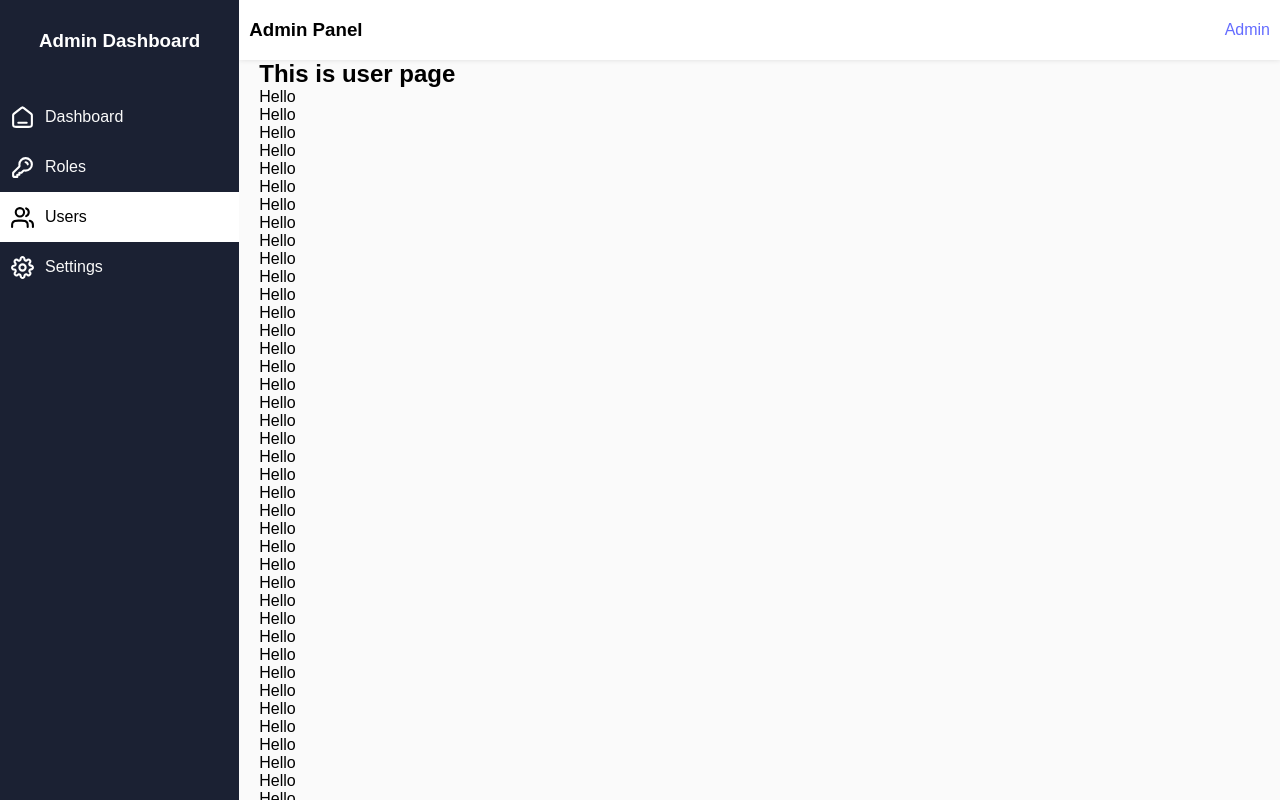
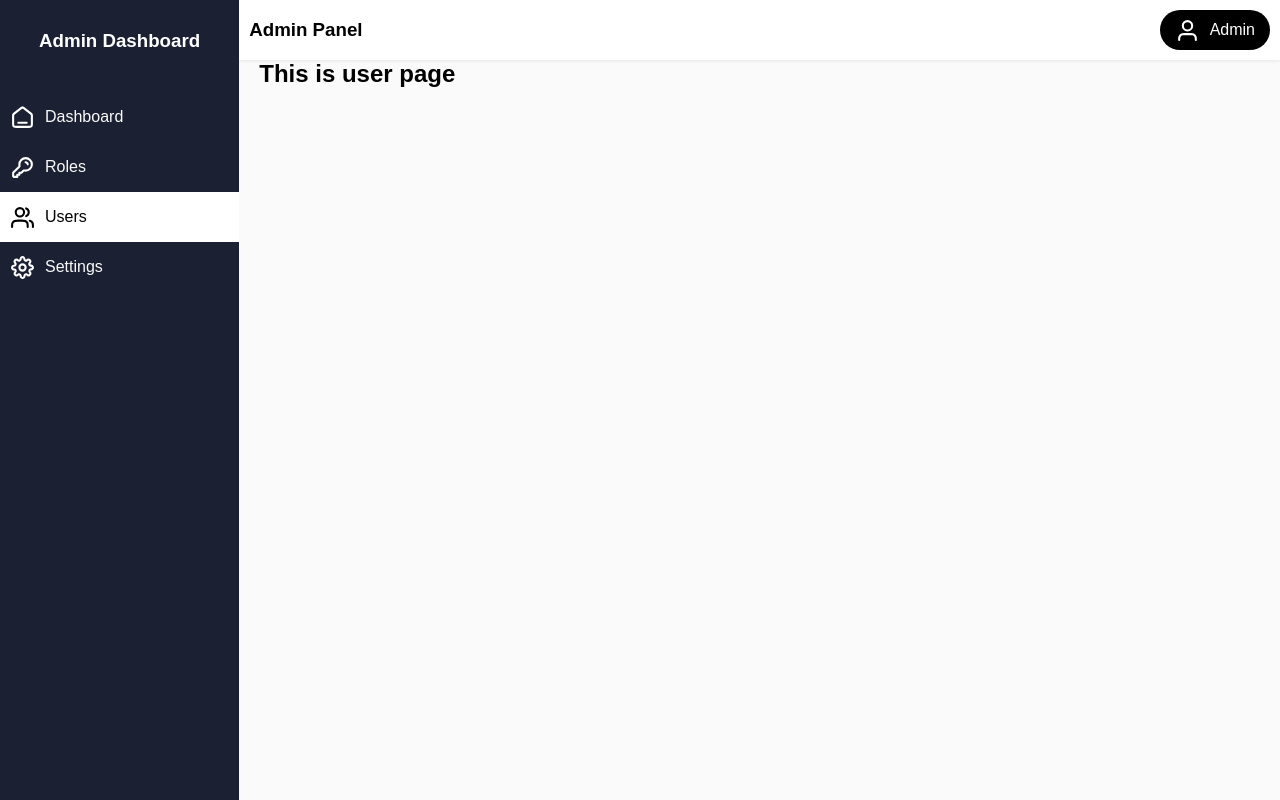
Before and after one commit to asianprogrammer/react-dashboard, a React (Vite) app: page /users in a window 1280 px wide. Built offline with nearby package versions, Linux system fonts and the light colour scheme.

Commit message:
Dashboard setup ready

```diff
--- a/src/App.jsx
+++ b/src/App.jsx
@@ -18,208 +18,6 @@ function App() {
             <Route path='/roles' element={<h1>Roles</h1>} />
             <Route path='/settings' element={<h1>Settings</h1>} />
         </Routes>
-
-        <section>
-          <div>Hello</div>
-          <div>Hello</div>
-          <div>Hello</div>
-          <div>Hello</div>
-          <div>Hello</div>
-          <div>Hello</div>
-          <div>Hello</div>
-          <div>Hello</div>
-          <div>Hello</div>
-          <div>Hello</div>
-          <div>Hello</div>
-          <div>Hello</div>
-          <div>Hello</div>
-          <div>Hello</div>
-          <div>Hello</div>
-          <div>Hello</div>
-          <div>Hello</div>
-          <div>Hello</div>
-          <div>Hello</div>
-          <div>Hello</div>
-          <div>Hello</div>
-          <div>Hello</div>
-          <div>Hello</div>
-          <div>Hello</div>
-          <div>Hello</div>
-          <div>Hello</div>
-          <div>Hello</div>
-          <div>Hello</div>
-          <div>Hello</div>
-          <div>Hello</div>
-          <div>Hello</div>
-          <div>Hello</div>
-          <div>Hello</div>
-          <div>Hello</div>
-          <div>Hello</div>
-          <div>Hello</div>
-          <div>Hello</div>
-          <div>Hello</div>
-          <div>Hello</div>
-          <div>Hello</div>
-          <div>Hello</div>
-          <div>Hello</div>
-          <div>Hello</div>
-          <div>Hello</div>
-          <div>Hello</div>
-          <div>Hello</div>
-          <div>Hello</div>
-          <div>Hello</div>
-          <div>Hello</div>
-          <div>Hello</div>
-          <div>Hello</div>
-          <div>Hello</div>
-          <div>Hello</div>
-          <div>Hello</div>
-          <div>Hello</div>
-          <div>Hello</div>
-          <div>Hello</div>
-          <div>Hello</div>
-          <div>Hello</div>
-          <div>Hello</div>
-          <div>Hello</div>
-          <div>Hello</div>
-          <div>Hello</div>
-          <div>Hello</div>
-          <div>Hello</div>
-          <div>Hello</div>
-          <div>Hello</div>
-          <div>Hello</div>
-          <div>Hello</div>
-          <div>Hello</div>
-          <div>Hello</div>
-          <div>Hello</div>
-          <div>Hello</div>
-          <div>Hello</div>
-          <div>Hello</div>
-          <div>Hello</div>
-          <div>Hello</div>
-          <div>Hello</div>
-          <div>Hello</div>
-          <div>Hello</div>
-          <div>Hello</div>
-          <div>Hello</div>
-          <div>Hello</div>
-          <div>Hello</div>
-          <div>Hello</div>
-          <div>Hello</div>
-          <div>Hello</div>
-          <div>Hello</div>
-          <div>Hello</div>
-          <div>Hello</div>
-          <div>Hello</div>
-          <div>Hello</div>
-          <div>Hello</div>
-          <div>Hello</div>
-          <div>Hello</div>
-          <div>Hello</div>
-          <div>Hello</div>
-          <div>Hello</div>
-          <div>Hello</div>
-          <div>Hello</div>
-          <div>Hello</div>
-          <div>Hello</div>
-          <div>Hello</div>
-          <div>Hello</div>
-          <div>Hello</div>
-          <div>Hello</div>
-          <div>Hello</div>
-          <div>Hello</div>
-          <div>Hello</div>
-          <div>Hello</div>
-          <div>Hello</div>
-          <div>Hello</div>
-          <div>Hello</div>
-          <div>Hello</div>
-          <div>Hello</div>
-          <div>Hello</div>
-          <div>Hello</div>
-          <div>Hello</div>
-          <div>Hello</div>
-          <div>Hello</div>
-          <div>Hello</div>
-          <div>Hello</div>
-          <div>Hello</div>
-          <div>Hello</div>
-          <div>Hello</div>
-          <div>Hello</div>
-          <div>Hello</div>
-          <div>Hello</div>
-          <div>Hello</div>
-          <div>Hello</div>
-          <div>Hello</div>
-          <div>Hello</div>
-          <div>Hello</div>
-          <div>Hello</div>
-          <div>Hello</div>
-          <div>Hello</div>
-          <div>Hello</div>
-          <div>Hello</div>
-          <div>Hello</div>
-          <div>Hello</div>
-          <div>Hello</div>
-          <div>Hello</div>
-          <div>Hello</div>
-          <div>Hello</div>
-          <div>Hello</div>
-          <div>Hello</div>
-          <div>Hello</div>
-          <div>Hello</div>
-          <div>Hello</div>
-          <div>Hello</div>
-          <div>Hello</div>
-          <div>Hello</div>
-          <div>Hello</div>
-          <div>Hello</div>
-          <div>Hello</div>
-          <div>Hello</div>
-          <div>Hello</div>
-          <div>Hello</div>
-          <div>Hello</div>
-          <div>Hello</div>
-          <div>Hello</div>
-          <div>Hello</div>
-          <div>Hello</div>
-          <div>Hello</div>
-          <div>Hello</div>
-          <div>Hello</div>
-          <div>Hello</div>
-          <div>Hello</div>
-          <div>Hello</div>
-          <div>Hello</div>
-          <div>Hello</div>
-          <div>Hello</div>
-          <div>Hello</div>
-          <div>Hello</div>
-          <div>Hello</div>
-          <div>Hello</div>
-          <div>Hello</div>
-          <div>Hello</div>
-          <div>Hello</div>
-          <div>Hello</div>
-          <div>Hello</div>
-          <div>Hello</div>
-          <div>Hello</div>
-          <div>Hello</div>
-          <div>Hello</div>
-          <div>Hello</div>
-          <div>Hello</div>
-          <div>Hello</div>
-          <div>Hello</div>
-          <div>Hello</div>
-          <div>Hello</div>
-          <div>Hello</div>
-          <div>Hello</div>
-          <div>Hello</div>
-          <div>Hello</div>
-          <div>Hello</div>
-          <div>Hello</div>
-          <div>Hello</div>
-          <div>Hello</div>
-        </section>
       </section>
     </div>
   )
--- a/src/index.css
+++ b/src/index.css
@@ -93,3 +93,11 @@ body {
   background: #ffffff;
   box-shadow: 0 0 5px #ddd;
 }
+
+.panel .user {
+  height: 40px;
+  padding: 0 15px;
+  color: #ffffff;
+  border-radius: 25px;
+  background: black;
+}
```
